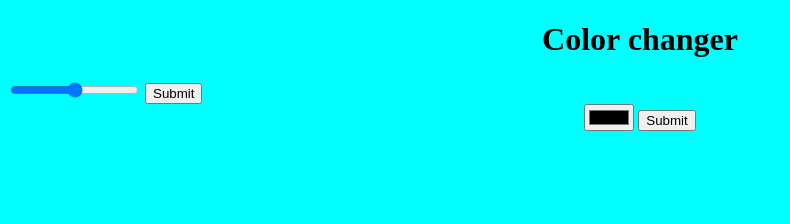
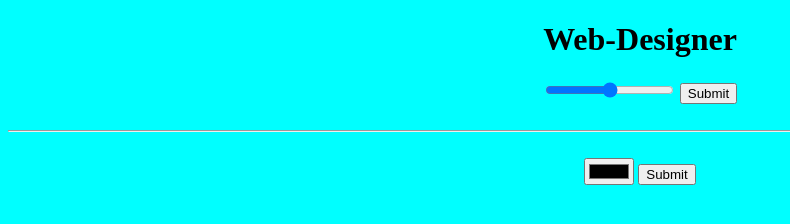
Before and after one commit to Jaswantsinghh/web-designer, a plain HTML site: page index.html in a window 1280 px wide. Shown: the whole page, without its empty margins (0-790 px from the left). Drawn offline with Linux system fonts and the light colour scheme.

Commit message:
changes in structure

```diff
--- a/index.html
+++ b/index.html
@@ -4,14 +4,17 @@
     <meta charset="UTF-8">
     <meta name="viewport" content="width=device-width, initial-scale=1.0">
     <link rel="stylesheet" href="style.css">
-    <title>Document</title>
+    <title>Web-Designer</title>
 </head>
 <body>
-    <h1 id="h" >Color changer</h1>
-    <div>
+    <h1 id="h" >Web-Designer</h1>
+    <div class="in">
         <input type="range" min="1" max="100" id="slide">
         <button onclick="mySlide()" type="submit">Submit</button>
     </div>
+    <br>
+    <hr>
+    <br>
     <div class="in">
         <input type="color" name="" id="col">
         <button onclick="myFunc()" type="submit">Submit</button>
```
